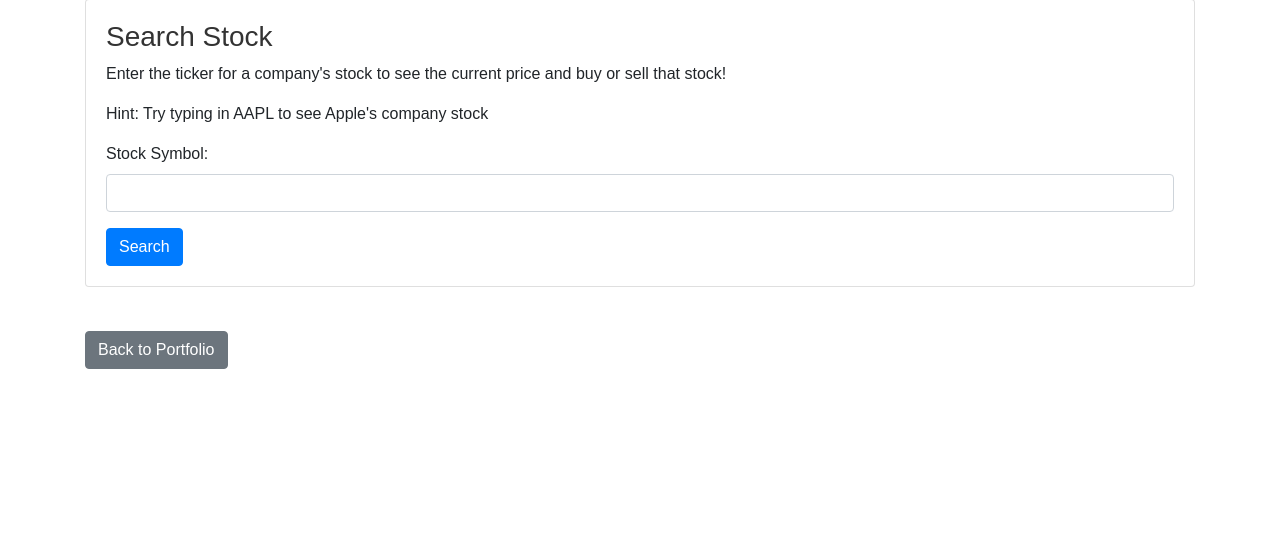
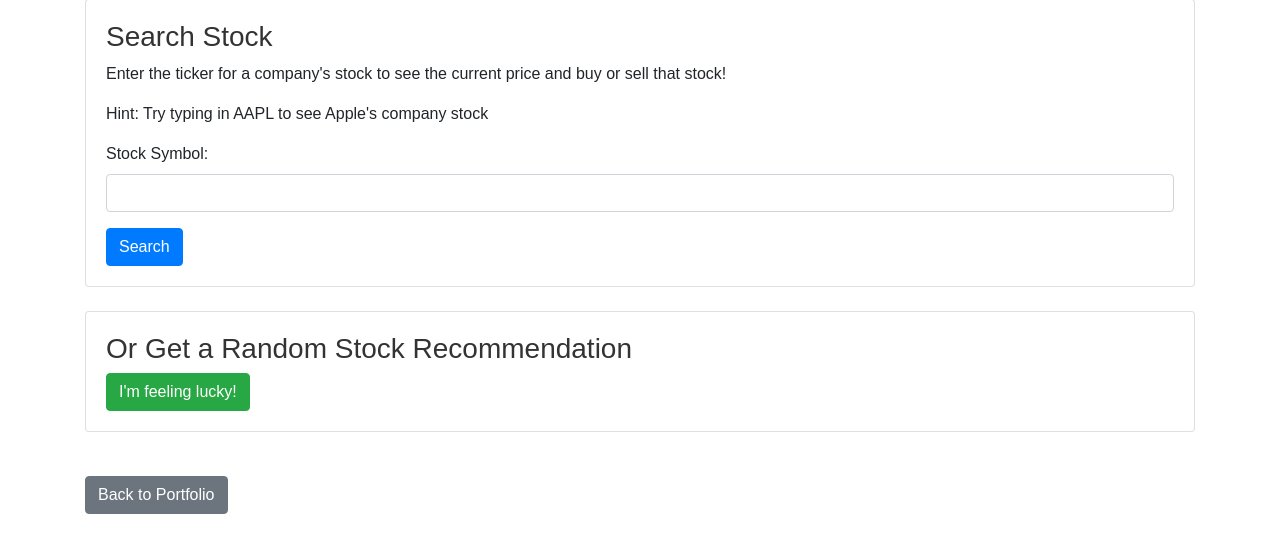
Before and after one commit to peterb3/Stock-Trading-Program, a Flask app: page /trade in a window 1280 px wide. Shown: the part 153-706 px from the top of the page. Run offline with Flask 3, Linux system fonts and the light colour scheme; some libraries are stand-ins or nearby versions.

Commit message:
implemented random stock microservice

```diff
--- a/app.py
+++ b/app.py
@@ -23,6 +23,16 @@ class StockNewsService:
             return news.get('data', [])
         else:
             return []
+
+class RandomStock:
+    def get_random_stock():
+        context = zmq.Context()
+        socket = context.socket(zmq.REQ)
+        socket.connect("tcp://localhost:6666")
+
+        socket.send_string("Request stock")
+        message = socket.recv_string()
+        return message
 
 # Iniitialize flask app and import config class with keys
 app = Flask(__name__)
@@ -54,6 +64,9 @@ def trade():
         if not symbol.isalpha():
             flash('Invalid stock symbol. Please enter a valid symbol.', 'danger')
             return redirect(url_for('trade'))
+        return redirect(url_for('stock_details', symbol=symbol))
+    elif request.method == 'POST' and request.form.get('action') == 'random':
+        symbol = RandomStock.get_random_stock()
         return redirect(url_for('stock_details', symbol=symbol))
     return render_template('trade.html')
 
--- a/templates/trade.html
+++ b/templates/trade.html
@@ -16,5 +16,13 @@
         </form>
     </div>
 </div>
+<div class="card mt-4">
+    <div class="card-body">
+        <h3>Or Get a Random Stock Recommendation</h3>
+        <form method="POST" action="/trade">
+            <button type="submit" name="action" value="random" class="btn btn-success">I'm feeling lucky!</button>
+        </form>
+    </div>
+</div>
 <a href="{{ url_for('index') }}" class="btn btn-secondary mt-4">Back to Portfolio</a>
 {% endblock %}
```
